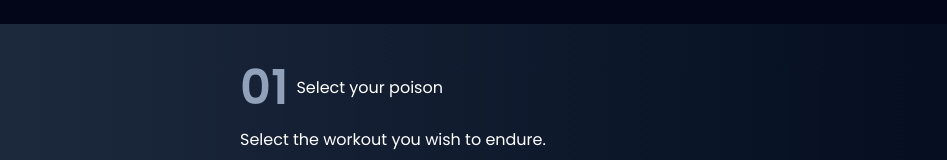
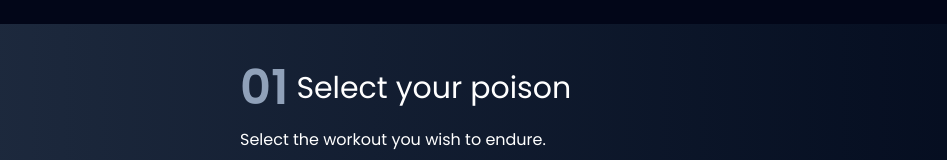
Before and after one commit to AbdullahiAbdulganiyu/fitness-app, a React (Vite) app: page / in a window 1280 px wide. Shown: the part 948-1108 px from the top of the page, without its empty margins (0-947 px from the left). Built offline with nearby package versions, Linux system fonts and the light colour scheme.

Commit message:
adding some classes to style the h4

```diff
--- a/src/components/Generator.jsx
+++ b/src/components/Generator.jsx
@@ -8,7 +8,7 @@ function Header({ index, title, description }) {
         <p className="text-3xl sm:text-4xl md:text-5xl font-semibold text-slate-400">
           {index}
         </p>
-        <h4>{title}</h4>
+        <h4 className="text-lg sm:text-2xl md:text-3xl">{title}</h4>
       </div>
       <p>{description}</p>
     </div>
```
